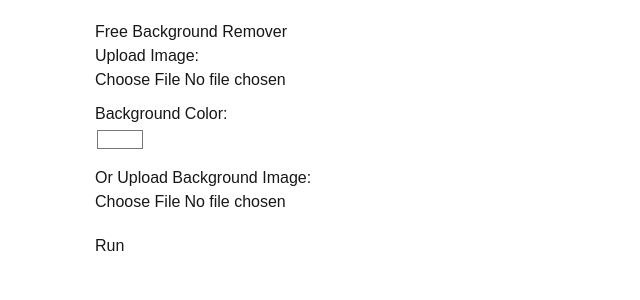
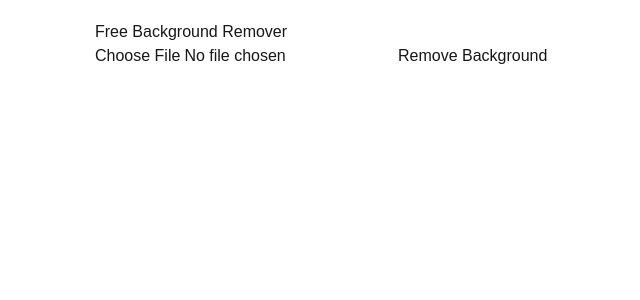
Before and after one commit to BLOUDANJEWELLERY/Pixora, a Next.js app in the folder bg/: page /remove-bg in a window 1280 px wide. Shown: the top 300 px of the page, without its empty margins (265-905 px from the left). Built offline with nearby package versions, Linux system fonts and the light colour scheme.

Commit message:
Update remove-bg.js

```diff
--- a/bg/pages/remove-bg.js
+++ b/bg/pages/remove-bg.js
@@ -1,10 +1,8 @@
 import { useState } from "react";
-import removeBg from "@imgly/background-removal";
+import { removeBackground } from "@imgly/background-removal";
 
 export default function RemoveBgPage() {
   const [inputImage, setInputImage] = useState(null);
-  const [bgColor, setBgColor] = useState("#ffffff");
-  const [bgImage, setBgImage] = useState(null);
   const [processedBlobUrl, setProcessedBlobUrl] = useState(null);
   const [loading, setLoading] = useState(false);
 
@@ -16,60 +14,24 @@ export default function RemoveBgPage() {
     }
   };
 
-  const handleBgImageChange = (e) => {
-    const file = e.target.files[0];
-    if (file) {
-      setBgImage(file);
-    }
-  };
-
   const processImage = async () => {
     if (!inputImage) {
       alert("Please upload an image");
       return;
     }
-
     setLoading(true);
-
     try {
-      // Read input image as ArrayBuffer or Blob
       const inputArrayBuffer = await inputImage.arrayBuffer();
 
-      // Remove background
-      const resultBlob = await removeBg(inputArrayBuffer);
+      // ✅ use the correct function
+      const resultBlob = await removeBackground(inputArrayBuffer);
 
-      // resultBlob is a Blob (PNG) with transparent background
-
-      // Now composite with background color or background image
-      const fgBitmap = await createImageBitmap(resultBlob);
-      const canvas = document.createElement("canvas");
-      canvas.width = fgBitmap.width;
-      canvas.height = fgBitmap.height;
-      const ctx = canvas.getContext("2d");
-
-      // background: either image or color
-      if (bgImage) {
-        const bgBitmap = await createImageBitmap(bgImage);
-        // draw the background image stretched or centered — adapt as you like
-        ctx.drawImage(bgBitmap, 0, 0, canvas.width, canvas.height);
-      } else {
-        ctx.fillStyle = bgColor;
-        ctx.fillRect(0, 0, canvas.width, canvas.height);
-      }
-
-      // then draw the foreground (cut out)
-      ctx.drawImage(fgBitmap, 0, 0);
-
-      // get final image as Blob URL
-      canvas.toBlob((blob) => {
-        const url = URL.createObjectURL(blob);
-        setProcessedBlobUrl(url);
-        setLoading(false);
-      }, "image/png");
-
+      const url = URL.createObjectURL(resultBlob);
+      setProcessedBlobUrl(url);
     } catch (err) {
       console.error("Error removing background:", err);
-      alert("Failed to process image: " + err.message);
+      alert("Failed: " + err.message);
+    } finally {
       setLoading(false);
     }
   };
@@ -78,33 +40,15 @@ export default function RemoveBgPage() {
     <div style={{ maxWidth: 600, margin: "auto", padding: 20 }}>
       <h1>Free Background Remover</h1>
 
-      <div>
-        <label>Upload Image:</label><br/>
-        <input type="file" accept="image/*" onChange={handleInputImageChange} />
-      </div>
-
-      <div style={{ marginTop: 10 }}>
-        <label>Background Color:</label><br/>
-        <input type="color" value={bgColor} onChange={(e) => setBgColor(e.target.value)} />
-      </div>
-
-      <div style={{ marginTop: 10 }}>
-        <label>Or Upload Background Image:</label><br/>
-        <input type="file" accept="image/*" onChange={handleBgImageChange} />
-      </div>
-
-      <div style={{ marginTop: 20 }}>
-        <button onClick={processImage} disabled={loading}>
-          {loading ? "Processing..." : "Run"}
-        </button>
-      </div>
+      <input type="file" accept="image/*" onChange={handleInputImageChange} />
+      <button onClick={processImage} disabled={loading}>
+        {loading ? "Processing..." : "Remove Background"}
+      </button>
 
       {processedBlobUrl && (
         <div style={{ marginTop: 20 }}>
-          <h3>Result:</h3>
           <img src={processedBlobUrl} alt="Processed" style={{ maxWidth: "100%" }} />
-          <br/>
-          <a href={processedBlobUrl} download="output.png">Download Final</a>
+          <a href={processedBlobUrl} download="output.png">Download</a>
         </div>
       )}
     </div>
```
